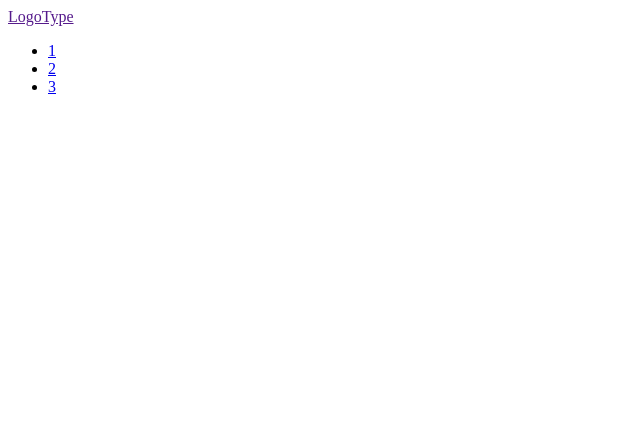
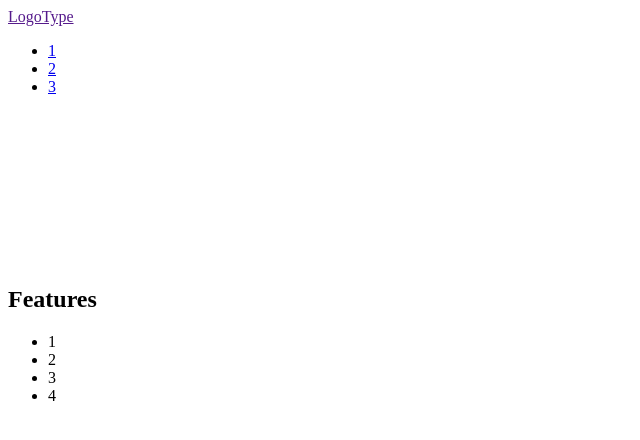
Before and after one commit to SergeyKorobka/blended-test-team-126-14, a plain HTML site: page index.html in a window 1280 px wide. Shown: the whole page, without its empty margins (0-640 px from the left). Drawn offline with Linux system fonts and the light colour scheme.

Commit message:
add features

```diff
--- a/index.html
+++ b/index.html
@@ -23,5 +23,18 @@
         </svg>
       </div>
     </header>
+    <main>
+      <section class="features">
+        <div class="container">
+          <h2>Features</h2>
+          <ul>
+            <li>1</li>
+            <li>2</li>
+            <li>3</li>
+            <li>4</li>
+          </ul>
+        </div>
+      </section>
+    </main>
   </body>
 </html>
```
